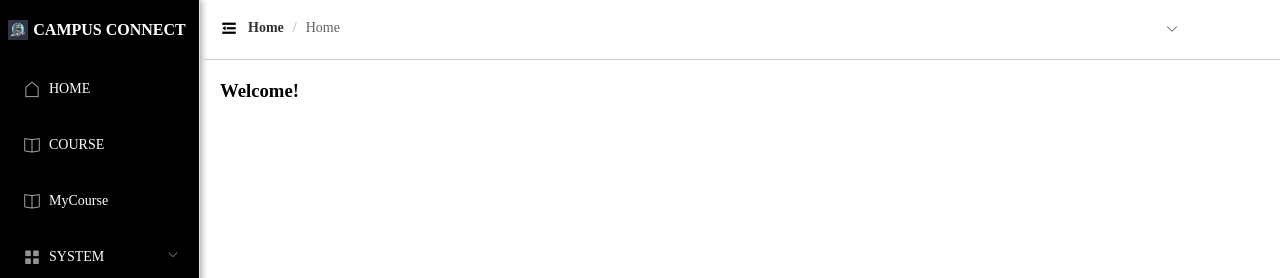
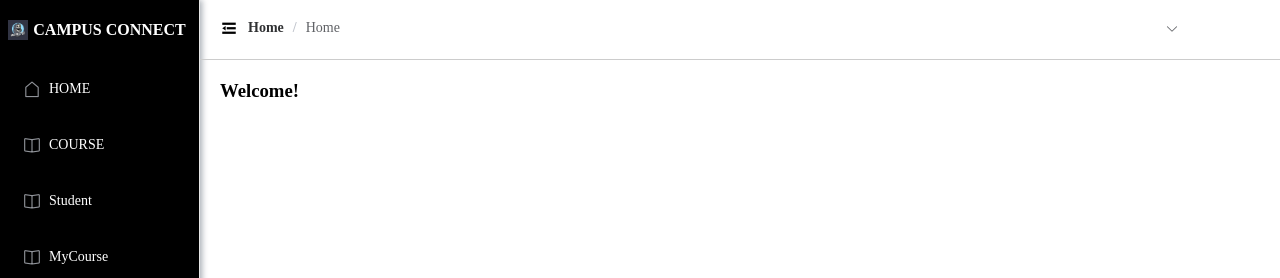
Before and after one commit to maxslavin17/SE-352-Project, a Vue app in the folder frontend/: page /home in a window 1280 px wide. Shown: the top 278 px of the page. Built offline with nearby package versions, Linux system fonts and the light colour scheme.

Commit message:
add vue component for Student tab

```diff
--- a/frontend/src/components/Aside.vue
+++ b/frontend/src/components/Aside.vue
@@ -46,6 +46,14 @@
         <span slot="title">COURSE</span>
       </template>
     </el-menu-item>
+
+    <el-menu-item index="/student">
+      <template slot="title">
+        <i class="el-icon-reading"></i>
+        <span slot="title">Student</span>
+      </template>
+    </el-menu-item>
+
     <el-menu-item index="/mycourse">
       <template slot="title">
         <i class="el-icon-reading"></i>
```
